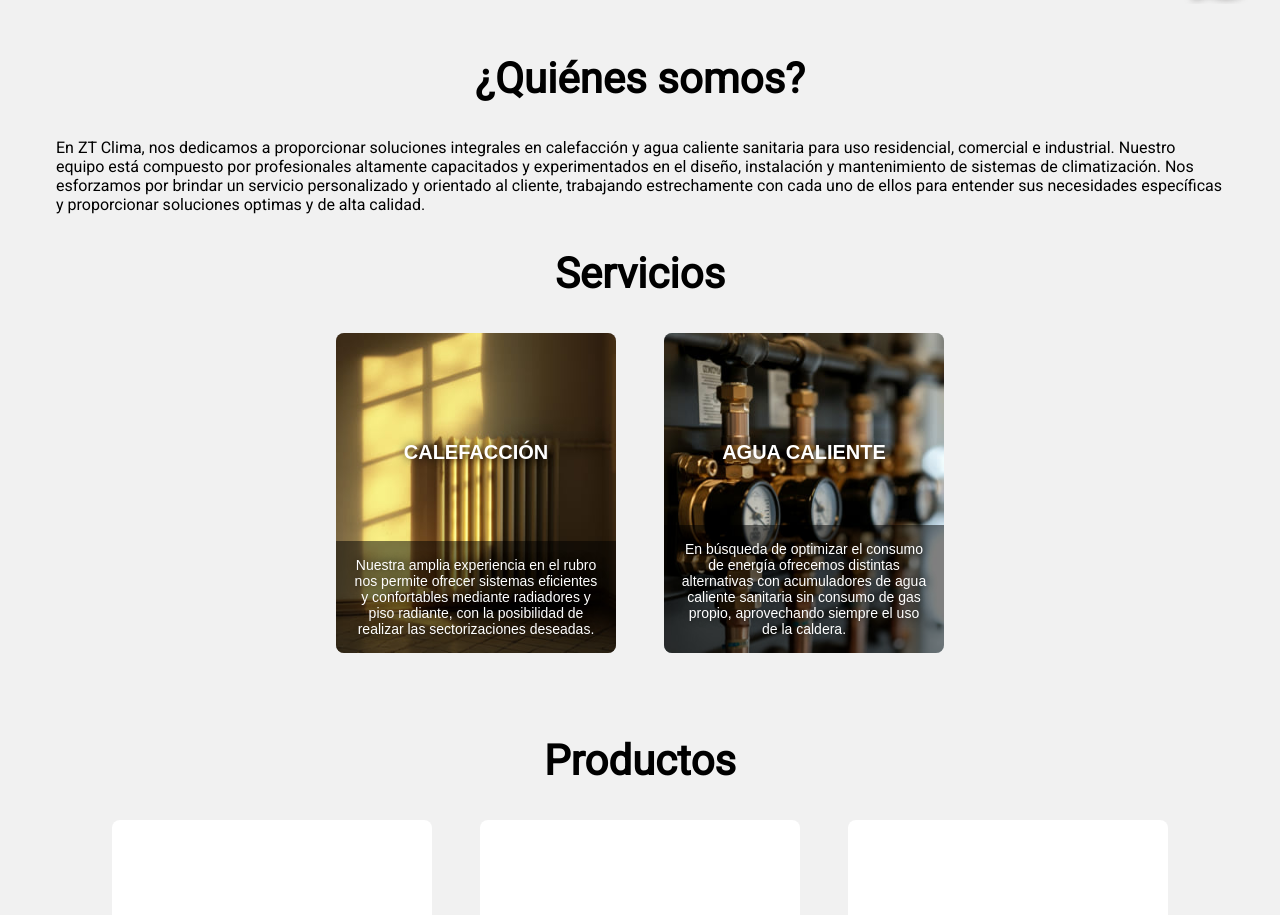
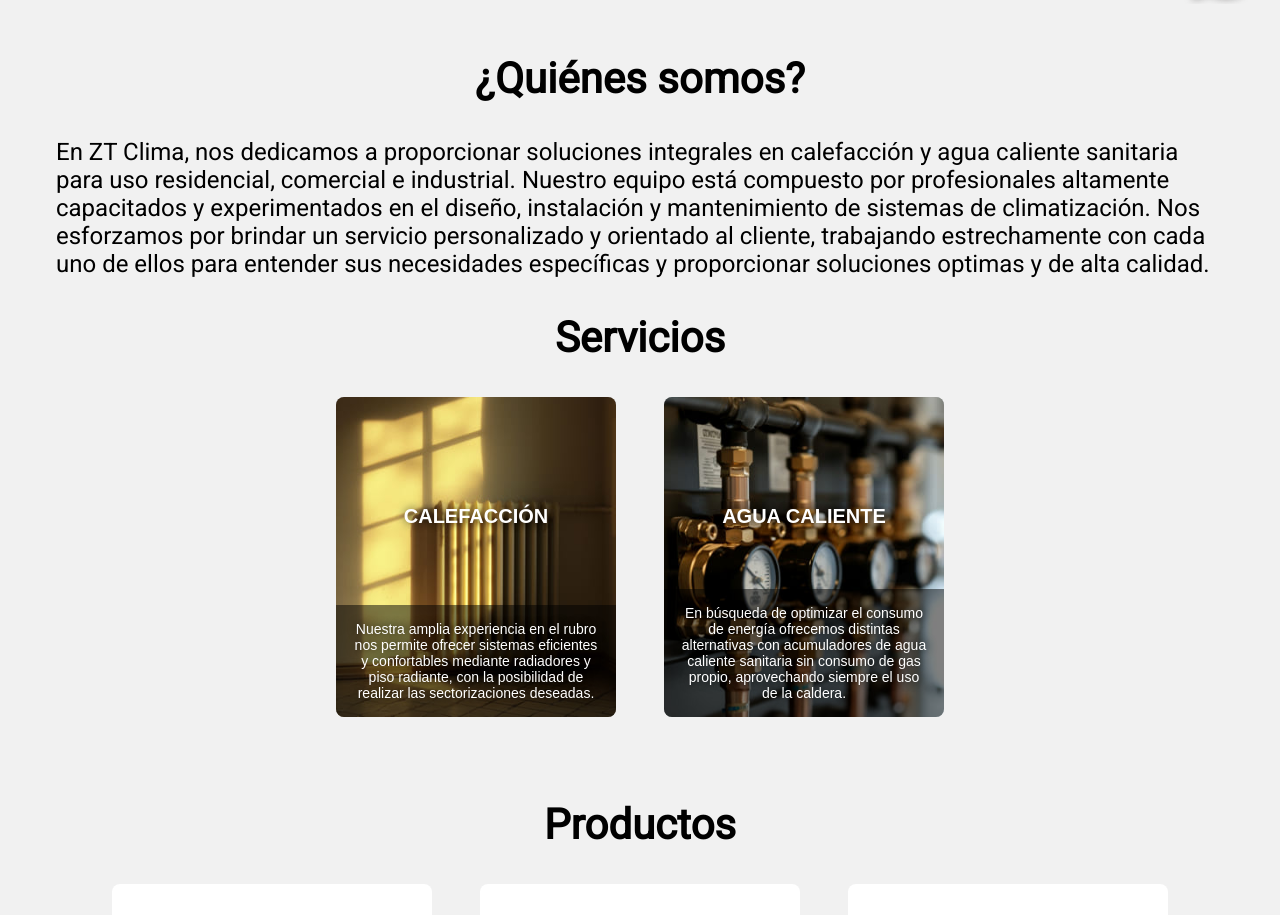
Before and after one commit to Terpodia/zt-clima-web-app, an Angular app: page / in a window 1280 px wide. Shown: the part 780-1695 px from the top of the page. Built offline with nearby package versions, Linux system fonts and the light colour scheme.

Commit message:
feat: minor improvements

```diff
--- a/src/app/components/about/about.component.css
+++ /dev/null
@@ -1,3 +0,0 @@
-:host {
-  display: block;
-}
--- a/src/app/components/about/about.component.html
+++ b/src/app/components/about/about.component.html
@@ -1,6 +1,6 @@
 <h2 id="nosotros" class="title">¿Quiénes somos?</h2>
 
-<p>
+<p class="description">
   En ZT Clima, nos dedicamos a proporcionar soluciones integrales en calefacción
   y agua caliente sanitaria para uso residencial, comercial e industrial.
   Nuestro equipo está compuesto por profesionales altamente capacitados y
--- /dev/null
+++ b/src/app/components/about/about.component.scss
@@ -0,0 +1,7 @@
+:host {
+  display: block;
+}
+
+.description {
+  font-size: 1.5rem;
+}
--- a/src/app/components/about/about.component.ts
+++ b/src/app/components/about/about.component.ts
@@ -6,7 +6,7 @@ import { ChangeDetectionStrategy, Component } from '@angular/core';
   standalone: true,
   imports: [CommonModule],
   templateUrl: './about.component.html',
-  styleUrl: './about.component.css',
+  styleUrl: './about.component.scss',
   changeDetection: ChangeDetectionStrategy.OnPush,
 })
 export class AboutComponent {}
```
Also changed, not shown: 2 other files (tests, documents, lock files or other folders).
